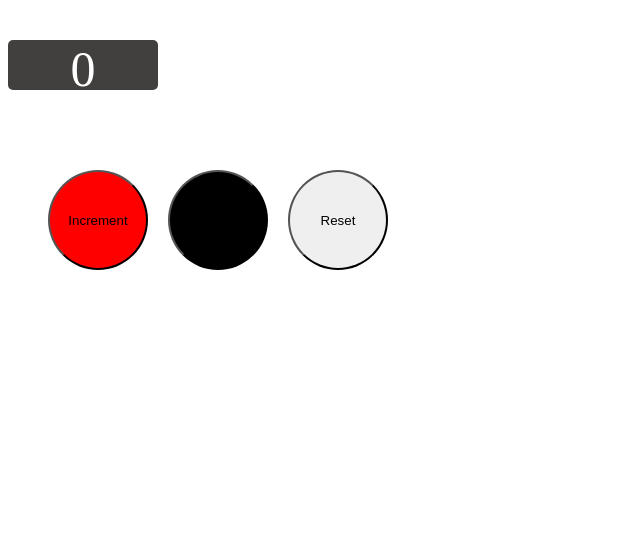
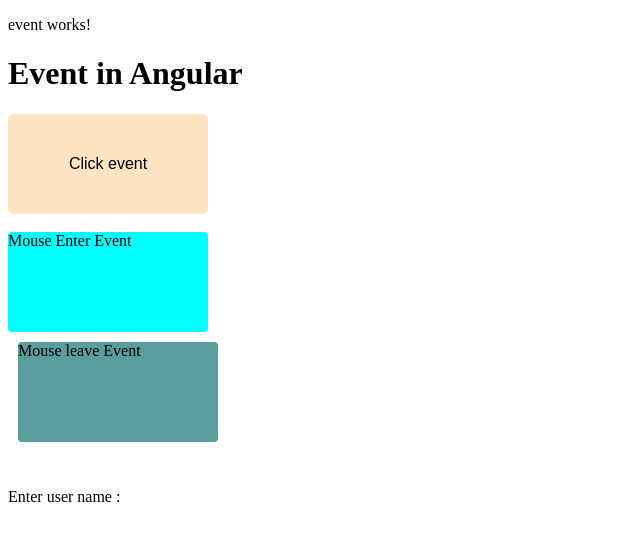
Before and after one commit to Sagar-Rana42/Angular, an Angular app: page / in a window 1280 px wide. Shown: the top 540 px of the page, without its empty margins (0-640 px from the left). Built offline with nearby package versions, Linux system fonts and the light colour scheme.

Commit message:
event handler

```diff
--- a/src/app/app.html
+++ b/src/app/app.html
@@ -1 +1,2 @@
-<app-counter></app-counter>
+<!-- <app-counter></app-counter> -->
+ <app-event></app-event>
--- a/src/app/app.ts
+++ b/src/app/app.ts
@@ -1,10 +1,11 @@
 import { Component, signal } from '@angular/core';
 import { RouterOutlet } from '@angular/router';
 import { Counter } from './counter/counter';
+import { Event } from './event/event';
 
 @Component({
   selector: 'app-root',
-  imports: [Counter],
+  imports: [Event],
   templateUrl: './app.html',
   styleUrl: './app.css'
 })
@@ -13,4 +14,5 @@
 
 
 
+
 }
--- a/src/app/event/event.css
+++ b/src/app/event/event.css
@@ -0,0 +1,8 @@
+.btn{
+    background-color: bisque;
+    width: 200px;
+    height: 100px;
+    border: none;
+    border-radius: 5px;
+    font-size: medium;
+}
--- a/src/app/event/event.html
+++ b/src/app/event/event.html
@@ -1 +1,21 @@
 <p>event works!</p>
+
+<h1>Event in Angular <nav></nav></h1>
+
+<button class="btn" (click) ="handleClickEvent($event)">Click event</button>
+<br><br>
+
+<div (mouseenter)="mouseEnterEvent($event)" style="background-color: aqua; height: 100px; width: 200px; border-radius: 4px;">
+
+    Mouse Enter Event
+</div>
+<div (mouseleave)="mouseLeaveEvent($event)" style="margin: 10px; background-color: rgb(89, 157, 157); height: 100px; width: 200px; border-radius: 4px;">
+
+    Mouse leave Event
+</div>
+
+<br>
+<br>
+
+<label for="name">Enter user name : </label>
+<!-- <input (input)="inputEvent($event)" type="text" id="name"> -->
--- a/src/app/event/event.ts
+++ b/src/app/event/event.ts
@@ -6,6 +6,23 @@
   templateUrl: './event.html',
   styleUrl: './event.css',
 })
+
 export class Event {
+  input_value = ""
 
+  handleClickEvent(event:MouseEvent){
+    console.log(event)
+    console.log((event.target as Element).className)
+    alert("button Clicked")
+  }
+  mouseEnterEvent(event:MouseEvent){
+    alert("Mouse enter event trigger")
+  }
+  mouseLeaveEvent(event:MouseEvent){
+    alert("Mouse enter event trigger")
+  }
+  // inputEvent(event:InputEvent){
+  //   // alert(`(event.target as HTMLInputElement).value`)
+  //   console.log(event.target as HTMLInputElement)
+  // }
 }
```
